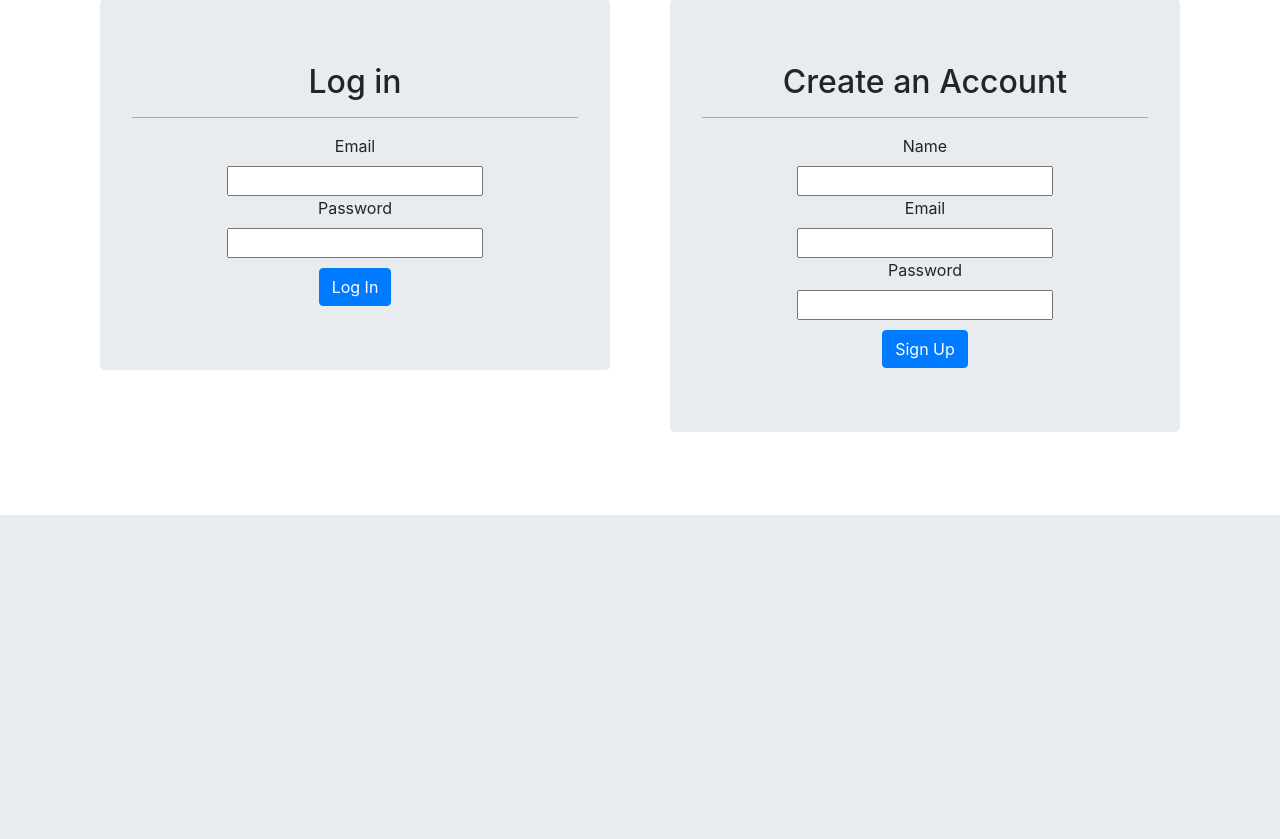
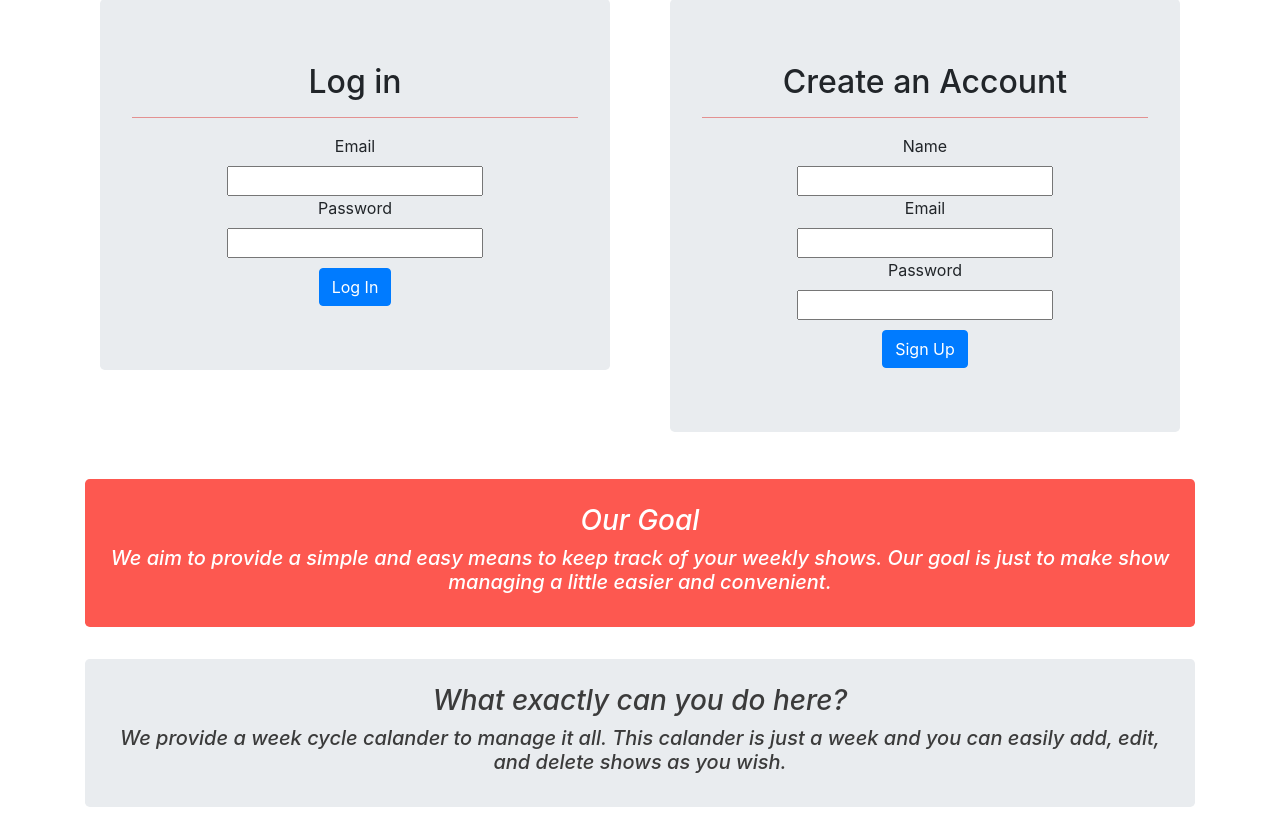
Before and after one commit to 1HectorAC/ShowTracker, a Flask app: page / in a window 1280 px wide. Shown: the part 285-1124 px from the top of the page. Before the commit the page ends 800 px from the top, so only its background shows below. Run offline with Flask 2, Linux system fonts and the light colour scheme; some libraries are stand-ins or nearby versions.

Commit message:
Added more text content in home.html.

```diff
--- a/templates/home.html
+++ b/templates/home.html
@@ -58,7 +58,16 @@
 
     </div>
 </div>
-
+<div class="container">
+    <div class="jumbotron textPanel" style="background-color: #fd5850;color:white">
+        <h3>Our Goal</h3>
+        <h5>We aim to provide a simple and easy means to keep track of your weekly shows. Our goal is just to make show managing a little easier and convenient.</h5>
+    </div>
+    <div class="jumbotron textPanel">
+        <h3>What exactly can you do here?</h3>
+        <h5>We provide a week cycle calander to manage it all. This calander is just a week and you can easily add, edit, and delete shows as you wish. </h5>
+    </div>
+</div>
 
 
 {% endblock %}
```
